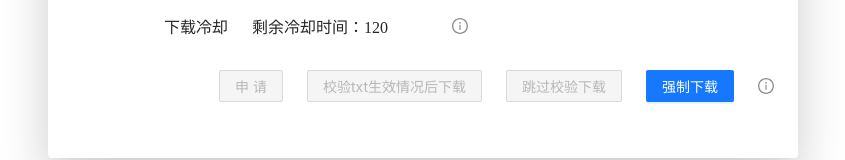
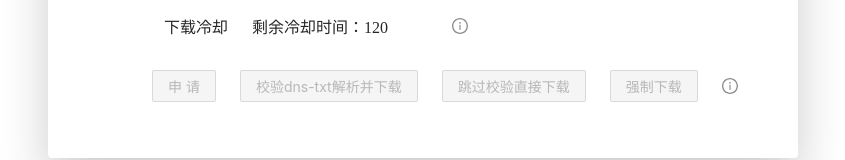
Before and after one commit to PiDazhong/certbot, a React (Vite) app: page / in a window 1280 px wide. Shown: the part 450-610 px from the top of the page, without its empty margins (217-1062 px from the left). Built offline with nearby package versions, Linux system fonts and the light colour scheme; no server answers.

Commit message:
新增校验接口

```diff
--- a/scripts/certbotRoute.mjs
+++ b/scripts/certbotRoute.mjs
@@ -485,7 +485,7 @@ router.post('/downCertbot', async (req, res) => {
       const dnsFailedCount = results.filter((result) => !result).length;
       if (dnsFailedCount > 0) {
         return res.send({
-          error: `10次 dns txt 记录解析，有 ${dnsFailedCount} 次失败，无法申请证书`,
+          error: `后台进行了10次dns-txt记录解析验证，有 ${dnsFailedCount} 次失败，请检查 dns 解析记录`,
         });
       }
     }
--- a/src/pages/index.jsx
+++ b/src/pages/index.jsx
@@ -83,6 +83,8 @@ const Certbot = () => {
   const [applyLoading, setApplyLoading] = useState(false);
   // 下载 loading
   const [downLoading, setDownLoading] = useState(false);
+  // 能否强制下载证书
+  const [canForceDown, setCanForceDown] = useState(false);
   // 冷却时间计时器
   const remainTimeRef = useRef(null);
 
@@ -143,6 +145,7 @@ const Certbot = () => {
 
   // 查询邀请码剩余可用次数
   const queryRemainNums = async () => {
+    setCanForceDown(false);
     if (!invitationCode || !invitationCode.includes('_')) {
       message.warning('邀请码不合法');
       return;
@@ -285,6 +288,7 @@ const Certbot = () => {
   };
   // 开始下载证书
   const downCertbot = async (skipCheck = false) => {
+    try {
       const { success, data } = await fetchRequest(
         '/mysql/downCertbot',
         'post',
@@ -298,6 +302,11 @@ const Certbot = () => {
       );
       if (success) {
         messageDown(data);
+      }
+    } catch (e) {
+      console.log('e', e);
+    } finally {
+      setCanForceDown(true);
     }
   };
 
@@ -375,7 +384,7 @@ const Certbot = () => {
           </div>
         </div>
         <div className="line-item">
-          <div className="line-item-label"></div>
+          <div className="line-item-label short-label"></div>
           <div className="line-item-content">
             <Tooltip
               title={!(remainNums > 0) && '请填写邀请码并且测试邀请码可用次数'}
@@ -395,7 +404,7 @@ const Certbot = () => {
               onClick={() => downCertbot()}
               loading={downLoading}
             >
-              校验txt生效情况后下载
+              校验dns-txt解析并下载
             </Button>
             <Button
               type="primary"
@@ -403,13 +412,12 @@ const Certbot = () => {
               onClick={() => downCertbot(true)}
               loading={downLoading}
             >
-              跳过校验下载
+              跳过校验直接下载
             </Button>
             <Button
               type="primary"
-              // disabled={remainTime > 0 || !processId}
+              disabled={!canForceDown}
               onClick={() => forceDownCertbot()}
-              loading={downLoading}
             >
               强制下载
             </Button>
--- a/src/pages/index.scss
+++ b/src/pages/index.scss
@@ -61,6 +61,10 @@
       color: var(--black85);
       text-align: right;
       margin-right: 12px;
+
+      &.short-label {
+        width: 80px;
+      }
     }
 
     .line-item-content {
```
Lines whose indentation alone changed are shown as unchanged.
